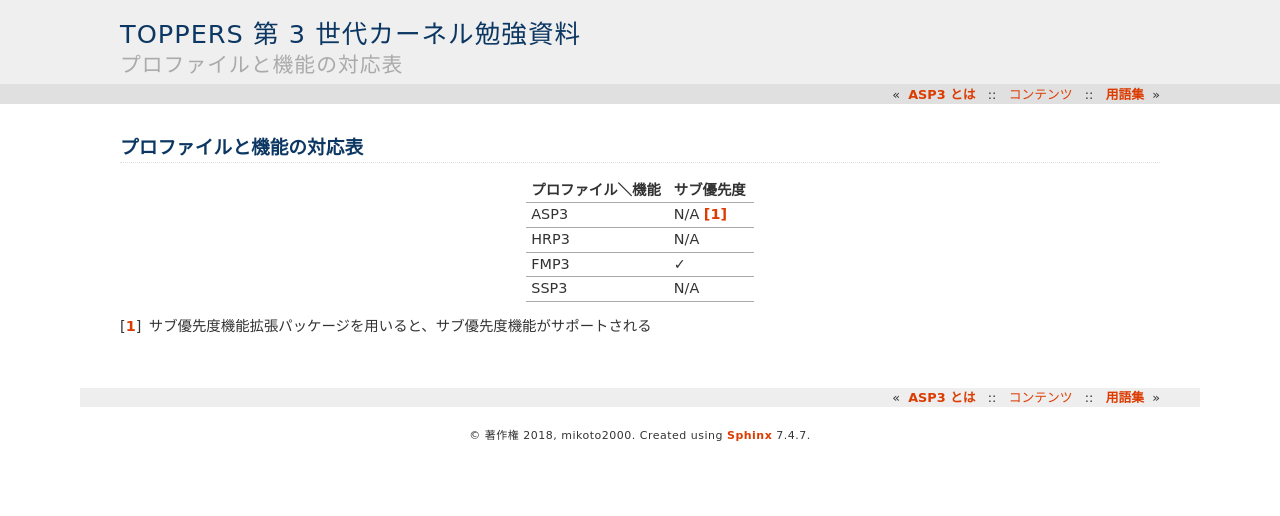
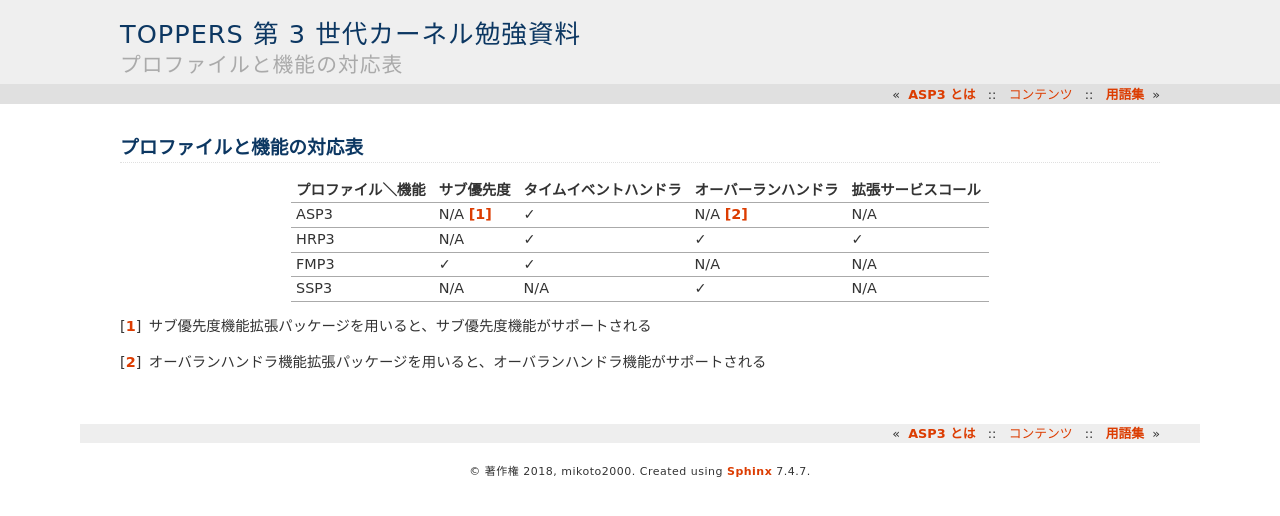
Before and after one commit to mikoto2000/TGKI_SPEC_STUDY, a Sphinx documentation site: the page built from work/source/appendix/profile_and_function.rst, in a window 1280 px wide. Shown: the top 516 px of the page. Built offline with Sphinx 7.4.7, drawn with Linux system fonts in a browser that asks for light colours.

```diff
--- a/work/source/appendix/profile_and_function.rst
+++ b/work/source/appendix/profile_and_function.rst
@@ -2,13 +2,14 @@
 プロファイルと機能の対応表
 ==========================
 
-================== ==========
-プロファイル＼機能 サブ優先度
-================== ==========
-ASP3               N/A [#fn1]_
-HRP3               N/A
-FMP3               ✓
-SSP3               N/A
-================== ==========
+================== =========== ====================== ==================== ==================
+プロファイル＼機能 サブ優先度  タイムイベントハンドラ オーバーランハンドラ 拡張サービスコール
+================== =========== ====================== ==================== ==================
+ASP3               N/A [#fn1]_ ✓                      N/A [#fn2]_          N/A
+HRP3               N/A         ✓                      ✓                    ✓
+FMP3               ✓           ✓                      N/A                  N/A
+SSP3               N/A         N/A                    ✓                    N/A
+================== =========== ====================== ==================== ==================
 
 .. [#fn1] サブ優先度機能拡張パッケージを用いると、サブ優先度機能がサポートされる
+.. [#fn2] オーバランハンドラ機能拡張パッケージを用いると、オーバランハンドラ機能がサポートされる
```
Also changed, not shown: work/source/appendix/glossary.rst (+13 -1 lines), work/source/spec/index.rst (+1 -0 lines), work/source/spec/process_unit_type_and_run.rst (added, +72 -0 lines).
